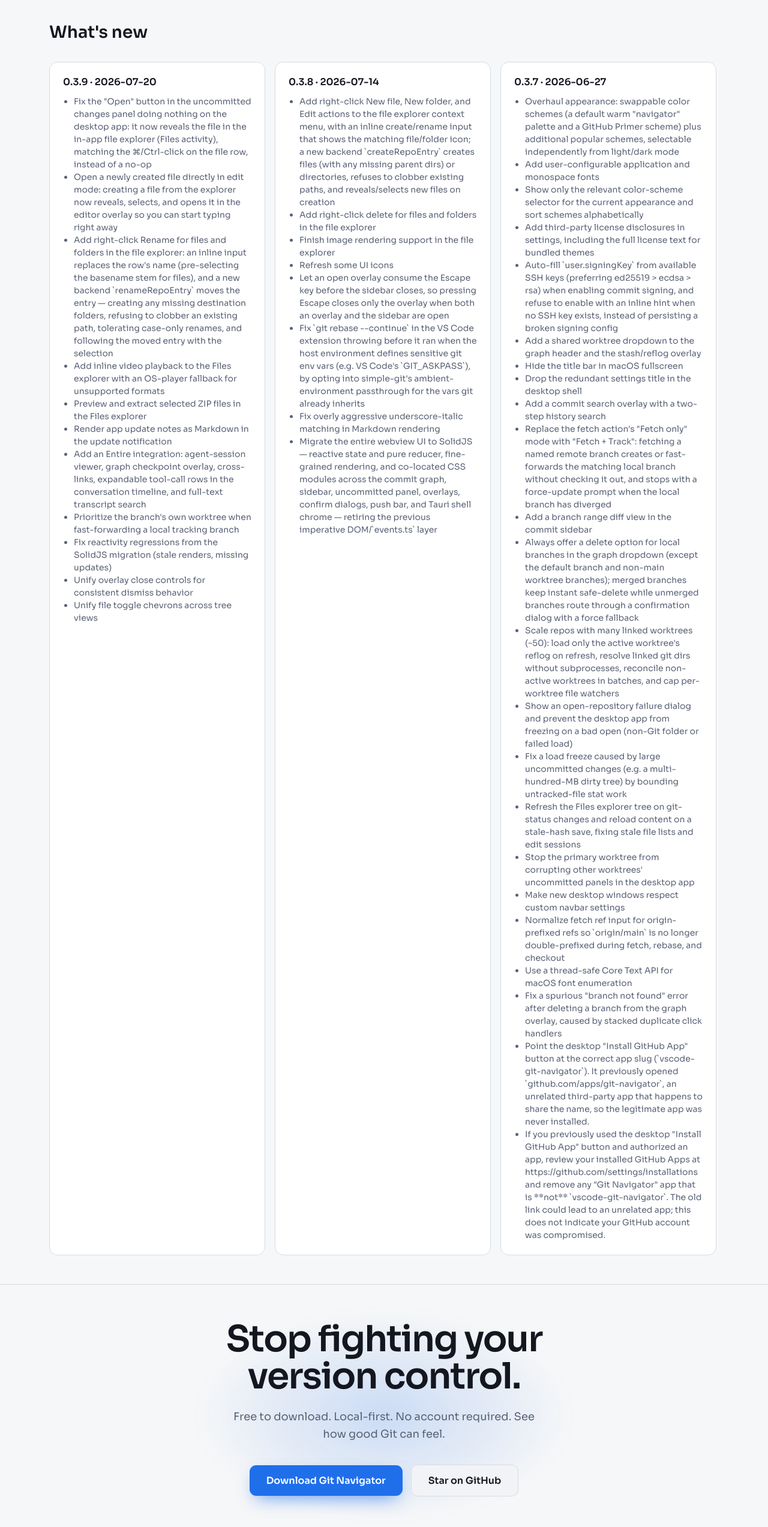
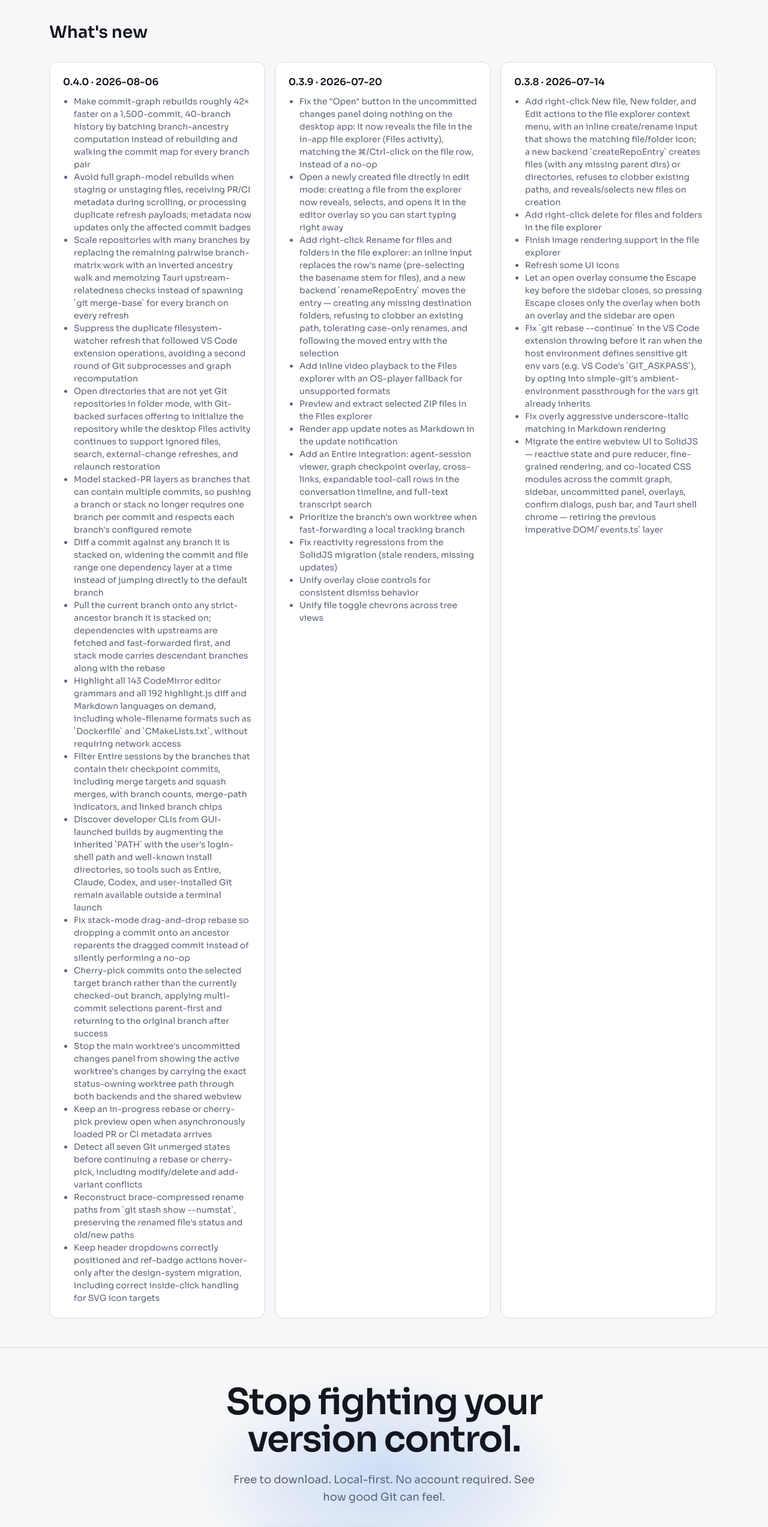
Before and after one commit to binhonglee/git_navigator, a plain HTML site: page index.html in a window 1280 px wide. Shown: the part 4360-6906 px from the top of the page at 60% size. Drawn offline with Linux system fonts and the light colour scheme.

Commit message:
releasing v0.4.0

```diff
--- a/index.html
+++ b/index.html
@@ -219,6 +219,29 @@
         <!-- CHANGELOG_CARDS_START -->
           <!-- Auto-generated by scripts/update-site.js -->
           <article class="carousel-card">
+            <h3>0.4.0 · 2026-08-06</h3>
+            <ul>
+              <li>Make commit-graph rebuilds roughly 42× faster on a 1,500-commit, 40-branch history by batching branch-ancestry computation instead of rebuilding and walking the commit map for every branch pair</li>
+              <li>Avoid full graph-model rebuilds when staging or unstaging files, receiving PR/CI metadata during scrolling, or processing duplicate refresh payloads; metadata now updates only the affected commit badges</li>
+              <li>Scale repositories with many branches by replacing the remaining pairwise branch-matrix work with an inverted ancestry walk and memoizing Tauri upstream-relatedness checks instead of spawning `git merge-base` for every branch on every refresh</li>
+              <li>Suppress the duplicate filesystem-watcher refresh that followed VS Code extension operations, avoiding a second round of Git subprocesses and graph recomputation</li>
+              <li>Open directories that are not yet Git repositories in folder mode, with Git-backed surfaces offering to initialize the repository while the desktop Files activity continues to support ignored files, search, external-change refreshes, and relaunch restoration</li>
+              <li>Model stacked-PR layers as branches that can contain multiple commits, so pushing a branch or stack no longer requires one branch per commit and respects each branch&#39;s configured remote</li>
+              <li>Diff a commit against any branch it is stacked on, widening the commit and file range one dependency layer at a time instead of jumping directly to the default branch</li>
+              <li>Pull the current branch onto any strict-ancestor branch it is stacked on; dependencies with upstreams are fetched and fast-forwarded first, and stack mode carries descendant branches along with the rebase</li>
+              <li>Highlight all 143 CodeMirror editor grammars and all 192 highlight.js diff and Markdown languages on demand, including whole-filename formats such as `Dockerfile` and `CMakeLists.txt`, without requiring network access</li>
+              <li>Filter Entire sessions by the branches that contain their checkpoint commits, including merge targets and squash merges, with branch counts, merge-path indicators, and linked branch chips</li>
+              <li>Discover developer CLIs from GUI-launched builds by augmenting the inherited `PATH` with the user&#39;s login-shell path and well-known install directories, so tools such as Entire, Claude, Codex, and user-installed Git remain available outside a terminal launch</li>
+              <li>Fix stack-mode drag-and-drop rebase so dropping a commit onto an ancestor reparents the dragged commit instead of silently performing a no-op</li>
+              <li>Cherry-pick commits onto the selected target branch rather than the currently checked-out branch, applying multi-commit selections parent-first and returning to the original branch after success</li>
+              <li>Stop the main worktree&#39;s uncommitted changes panel from showing the active worktree&#39;s changes by carrying the exact status-owning worktree path through both backends and the shared webview</li>
+              <li>Keep an in-progress rebase or cherry-pick preview open when asynchronously loaded PR or CI metadata arrives</li>
+              <li>Detect all seven Git unmerged states before continuing a rebase or cherry-pick, including modify/delete and add-variant conflicts</li>
+              <li>Reconstruct brace-compressed rename paths from `git stash show --numstat`, preserving the renamed file&#39;s status and old/new paths</li>
+              <li>Keep header dropdowns correctly positioned and ref-badge actions hover-only after the design-system migration, including correct inside-click handling for SVG icon targets</li>
+            </ul>
+          </article>
+          <article class="carousel-card">
             <h3>0.3.9 · 2026-07-20</h3>
             <ul>
               <li>Fix the &quot;Open&quot; button in the uncommitted changes panel doing nothing on the desktop app: it now reveals the file in the in-app file explorer (Files activity), matching the ⌘/Ctrl-click on the file row, instead of a no-op</li>
@@ -324,19 +347,6 @@
               <li>Fix file explorer scroll, resize, submodule, syntax highlighting, and preview handling issues</li>
             </ul>
           </article>
-          <article class="carousel-card">
-            <h3>0.3.4 · 2026-04-29</h3>
-            <ul>
-              <li>Tag management UI with remote state tracking</li>
-              <li>Open on Remote action for local branches</li>
-              <li>Fast-forward local main to origin/main after fetchAndRebase</li>
-              <li>Show push failure dialog for `commitAndPush`</li>
-              <li>Follow git semantics for branch safety check</li>
-              <li>Mark worktree branches with identical tips as safe to delete</li>
-              <li>Show push bar for new branches even when commits exist on remote</li>
-              <li>Use origin/main as stack base when ahead of local main</li>
-            </ul>
-          </article>
 <!-- CHANGELOG_CARDS_END -->
       </div>
     </div>
@@ -398,7 +408,7 @@
       </div>
       <div class="footer-bottom">
         <span>© 2026 Git Navigator</span>
-        <span>v0.3.9 · 2026-07-20</span>
+        <span>v0.4.0 · 2026-08-06</span>
       </div>
     </div>
   </footer>
```
Also changed, not shown: download.html (+6 -6 lines), CHANGELOG.md, README.md.
